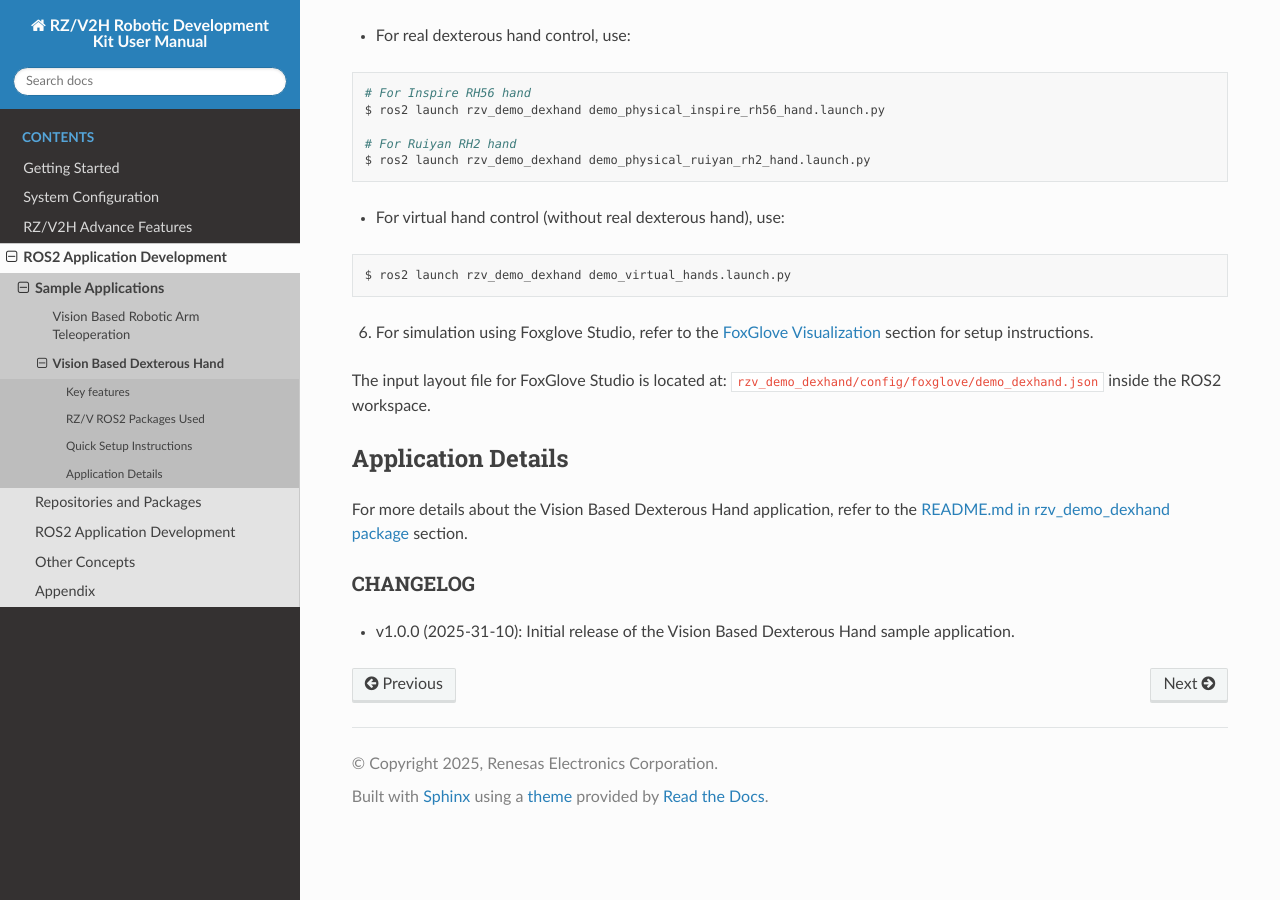
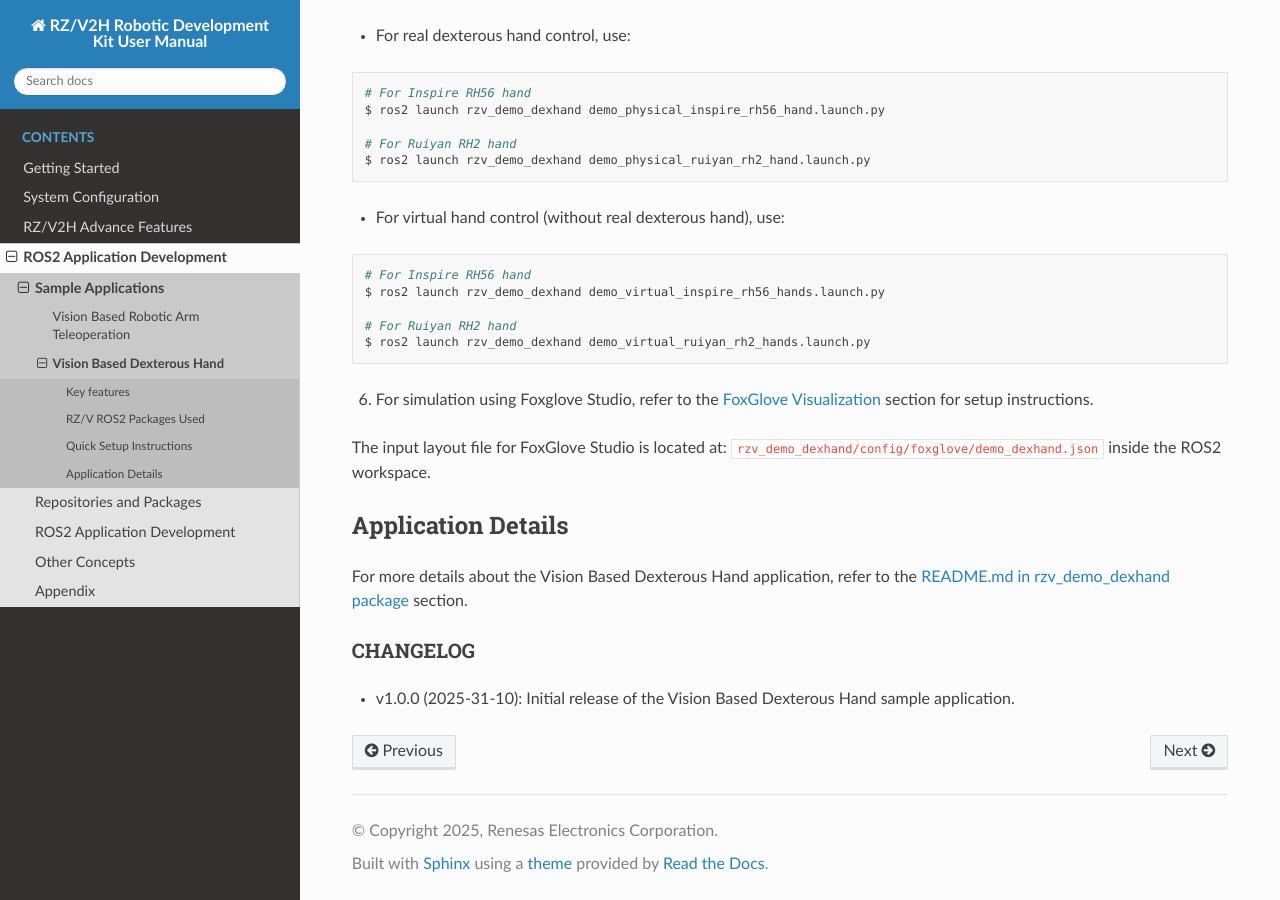
Before and after one commit to renesas-rdk/rzv2h_rdk_documentation, a Sphinx documentation site: the page built from source/3_ros2_development/sample_apps/dexhand.rst, in a window 1280 px wide and 900 px high, scrolled down 1806 px. Built offline with Sphinx 7.4.7 and the Read the Docs theme 3.1.0, drawn with Linux system fonts in a browser that asks for light colours; some of the changed text lies outside the part shown.

Commit message:
doc: Update the dexhand documentation
Signed-off-by: Cong Nguyen <cong.nguyen.zn@renesas.com>

```diff
--- a/source/3_ros2_development/sample_apps/dexhand.rst
+++ b/source/3_ros2_development/sample_apps/dexhand.rst
@@ -89,7 +89,11 @@ TODO: Add instructions about setup script to configure serial port permissions a
 
 .. code-block:: bash
 
-   $ ros2 launch rzv_demo_dexhand demo_virtual_hands.launch.py
+   # For Inspire RH56 hand
+   $ ros2 launch rzv_demo_dexhand demo_virtual_inspire_rh56_hands.launch.py
+
+   # For Ruiyan RH2 hand
+   $ ros2 launch rzv_demo_dexhand demo_virtual_ruiyan_rh2_hands.launch.py
 
 6. For simulation using Foxglove Studio, refer to the :ref:`FoxGlove Visualization <foxglove_visualization>` section for setup instructions.
 
```
Also changed, not shown: other parts of source/3_ros2_development/sample_apps/dexhand.rst (+2 -2 lines).
